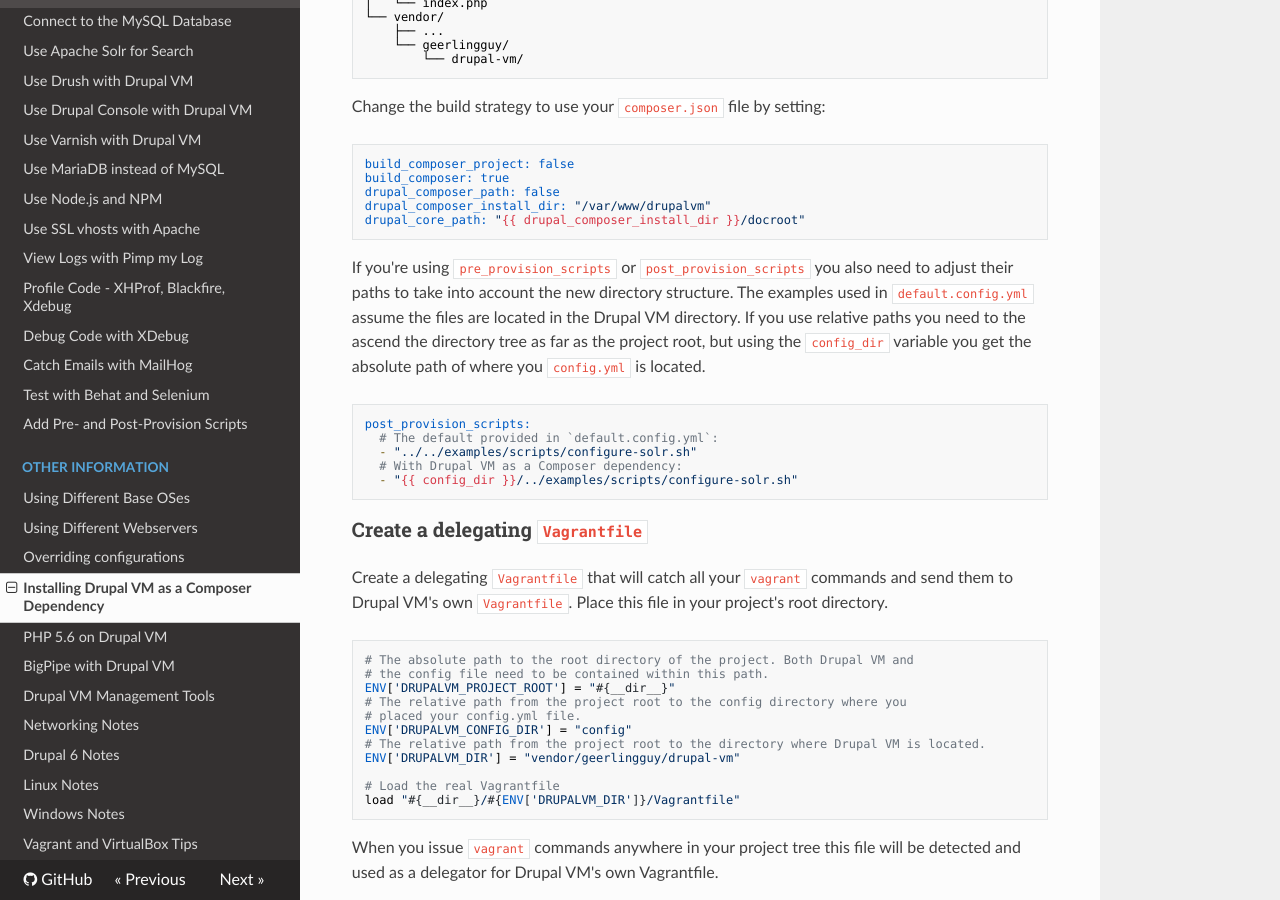
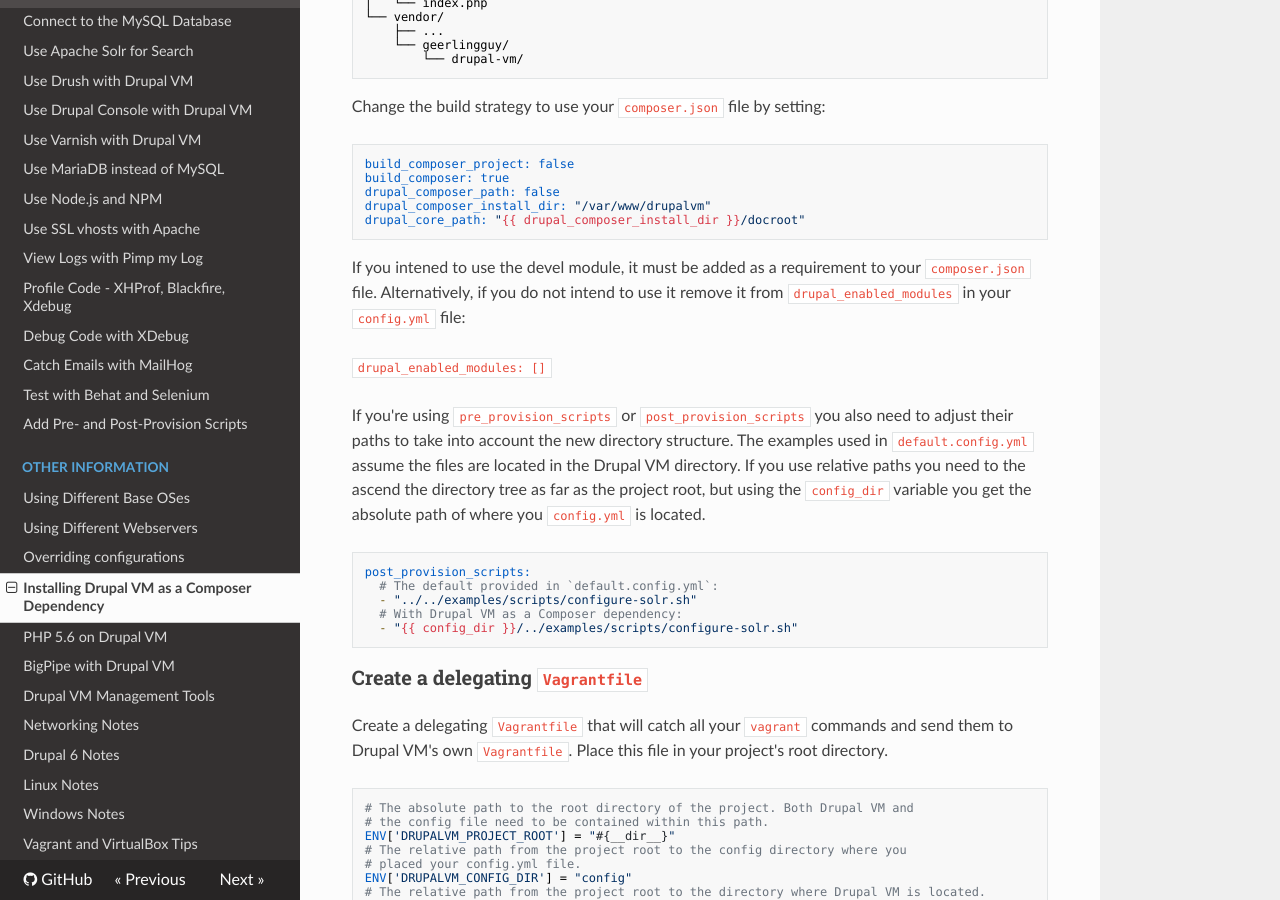
Before and after one commit to geerlingguy/drupal-vm, an MkDocs documentation site: the page built from docs/other/drupalvm-composer-dependency.md, in a window 1280 px wide and 900 px high, scrolled down 713 px. Built offline with MkDocs 1.6.1, drawn with Linux system fonts in a browser that asks for light colours; nearby versions of some CDN libraries; old or Windows-style settings are respelled for this version of MkDocs.

Commit message:
Adds drupal_enabled_modules info to composer section
- Without either adding devel as a dependency to composer.json, or
  removeing devel from drupal_enabled_modules in config.yml, vagrant up
  hangs when enabling modules.
- gh-792

````diff
--- a/docs/other/drupalvm-composer-dependency.md
+++ b/docs/other/drupalvm-composer-dependency.md
@@ -38,6 +38,10 @@ drupal_composer_path: false
 drupal_composer_install_dir: "/var/www/drupalvm"
 drupal_core_path: "{{ drupal_composer_install_dir }}/docroot"
 ```
+
+If you intened to use the devel module, it must be added as a requirement to your `composer.json` file. Alternatively, if you do not intend to use it remove it from `drupal_enabled_modules` in your `config.yml` file:
+
+`drupal_enabled_modules: []`
 
 If you're using `pre_provision_scripts` or `post_provision_scripts` you also need to adjust their paths to take into account the new directory structure. The examples used in `default.config.yml` assume the files are located in the Drupal VM directory. If you use relative paths you need to the ascend the directory tree as far as the project root, but using the `config_dir` variable you get the absolute path of where you `config.yml` is located.
 
````
